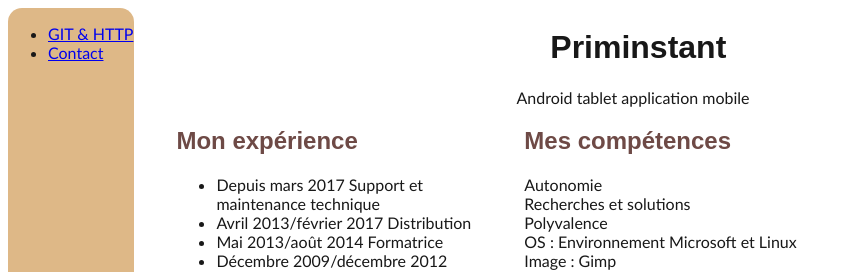
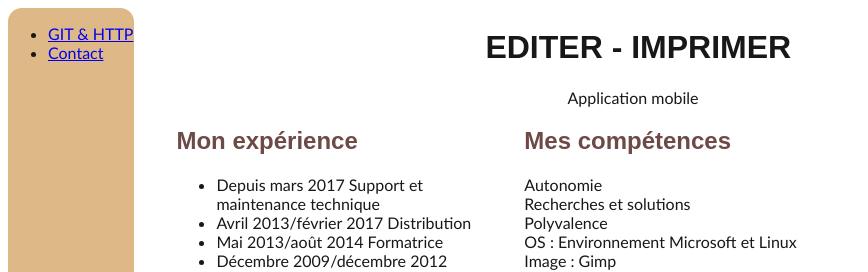
Before and after one commit to Priminstant/impriminstant.github.io, a plain HTML site: page index.html in a window 1280 px wide. Shown: the top 272 px of the page, 0-868 px from the left. Drawn offline with Linux system fonts and the light colour scheme.

Commit message:
www.priminstant.com- iss#001-V+

```diff
--- a/index.html
+++ b/index.html
@@ -5,7 +5,7 @@
         <meta charset="utf-8" />
          <!-- Ceci est un commentaire -->
          <link rel="stylesheet" href="style.css" />
-        <title>Editer et imprimer - Projet Android</title>
+        <title>Interfaces et int&eacute;ractibit&eacute;s - Projet </title>
     </head>
     <body>
         <div id="liseret"><ul><li><a href="https://priminstant.github.io/" title="Ouvrir dans la même fenêtre">GIT & HTTP</a></li>
@@ -14,7 +14,7 @@
         <div id="contenu">
             <p>
                 <a href="captecran/cv.png"><img src="captecran/cv_mini.png" alt="Photo SL_CVPaper" title="Cliquez pour agrandir" /></a></p>
-            <h1><a>Priminstant</a></h1><div class="soustitre"><span>Android tablet application mobile</span></div>
+            <h1><a>EDITER - IMPRIMER</a></h1><div class="soustitre"><span>Application mobile</span></div>
 
             <section>
                 <h2>Mon expérience</h2>
```
